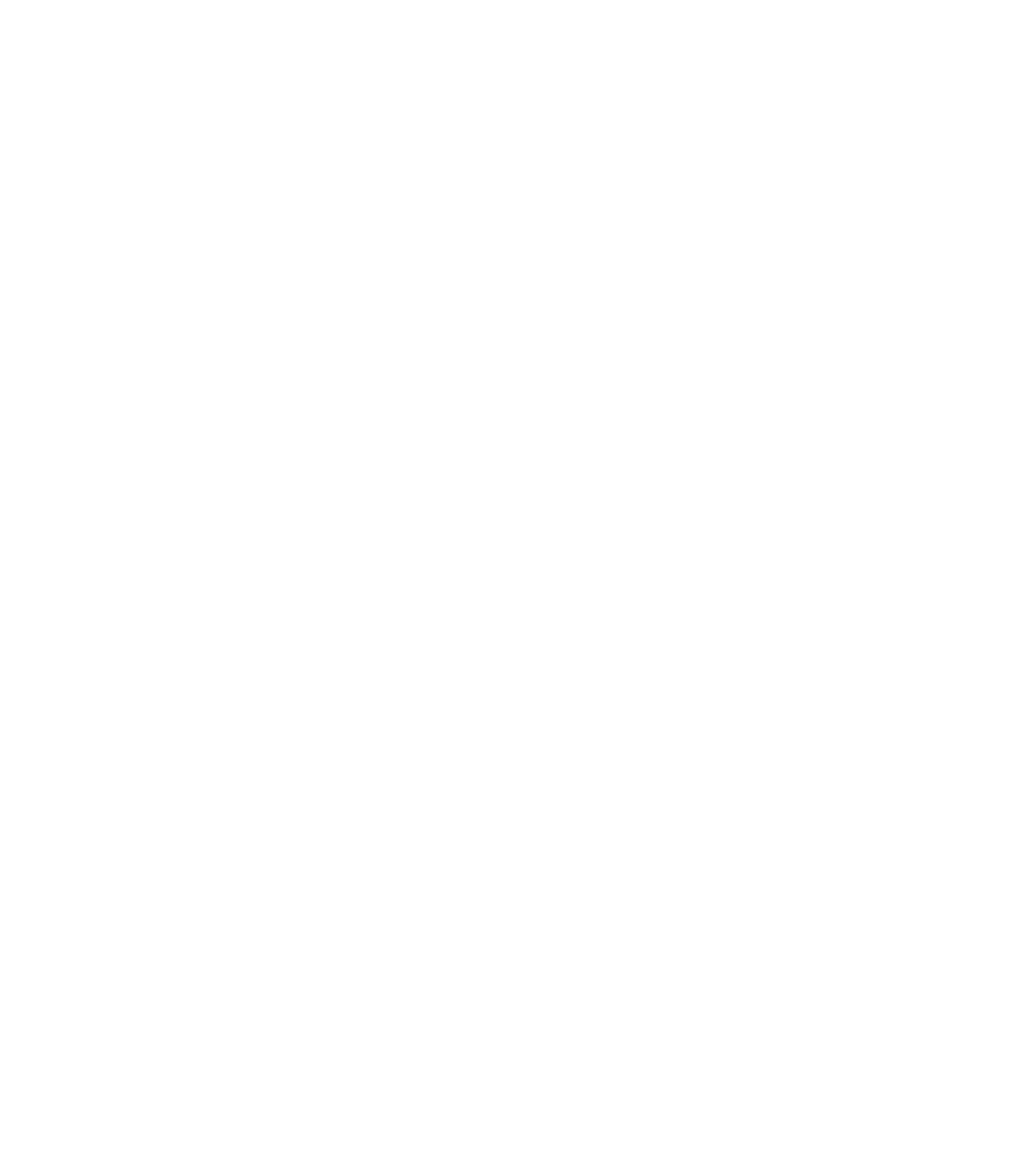
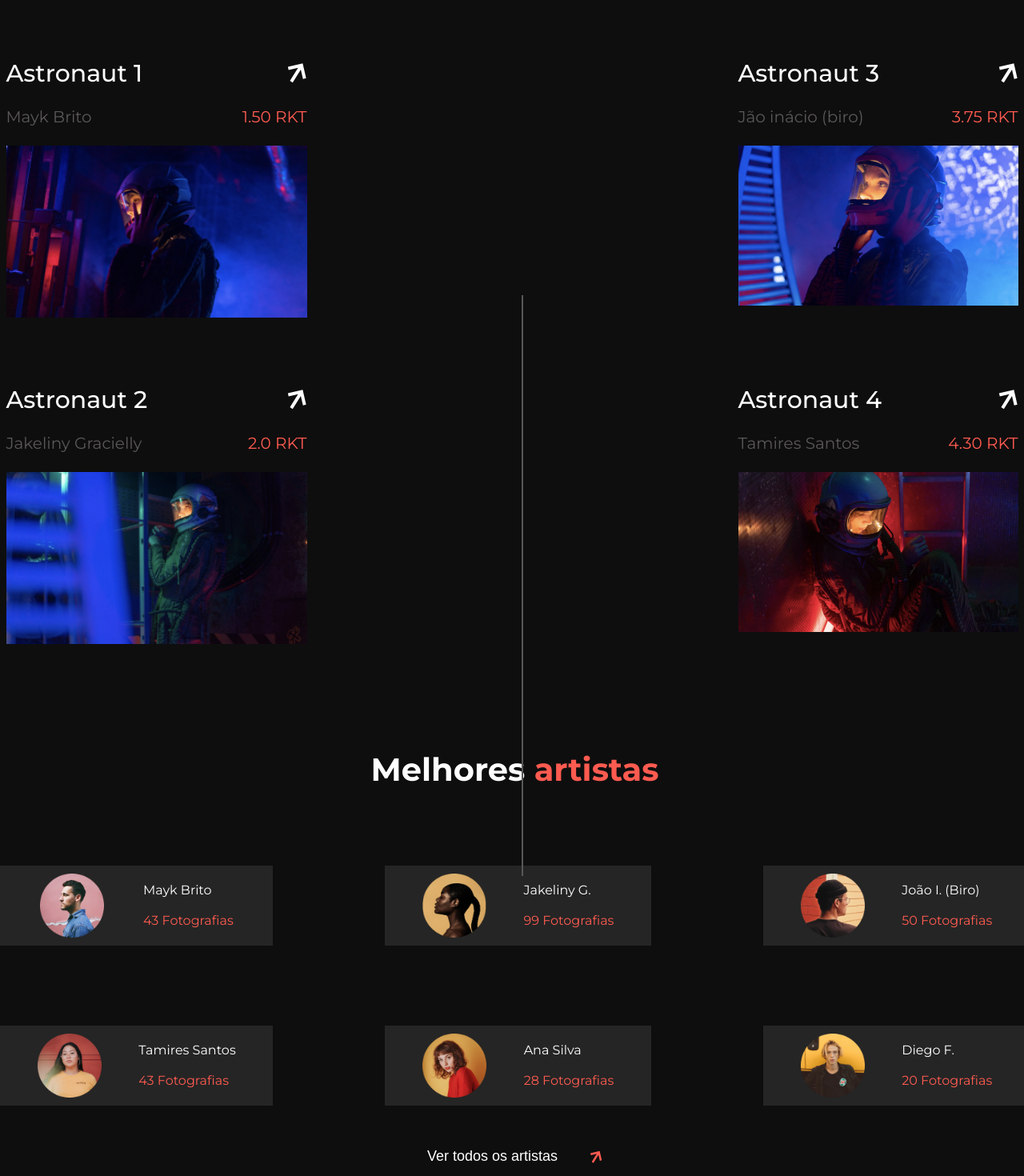
Before and after one commit to pedroviniciusn/Desafio_Rocket_NFTs, a React (Vite) app: page / in a window 1280 px wide. Shown: the part 1700-3170 px from the top of the page at 80% size. Before the commit the page ends 1484 px from the top, so only its background shows below. Built offline with nearby package versions, Linux system fonts and the light colour scheme.

Commit message:
adicionando 2 components

```diff
--- a/src/App.tsx
+++ b/src/App.tsx
@@ -1,5 +1,3 @@
-
-import AboutPage from './components/AboutPage'
 import Header  from './components/Header'
 import Home from './components/home'
 
@@ -11,7 +9,6 @@
     <>
       <Header/>
       <Home />
-      <AboutPage />
       <GlobalStyles />
     </>
   )
--- /dev/null
+++ b/src/components/BestArtists/BestArtistsList/index.ts
@@ -0,0 +1,45 @@
+import profile1 from '../../../assets/artista-1.png'
+import profile2 from '../../../assets/artista-2.png'
+import profile3 from '../../../assets/artista-3.png'
+import profile4 from '../../../assets/artista-4.png'
+import profile5 from '../../../assets/artista-5.png'
+import profile6 from '../../../assets/artista-6.png'
+
+export const BestArtistList = [
+    {
+        id: Math.floor(Math.random() * 10),
+        name: "Mayk Brito",
+        picturesNumber: "43 Fotografias",
+        img: profile1,
+    },
+    {
+        id: Math.floor(Math.random() * 10),
+        name: "Jakeliny G.",
+        picturesNumber: "99 Fotografias",
+        img: profile2,
+    },
+    {
+        id: Math.floor(Math.random() * 10),
+        name: "João I. (Biro)",
+        picturesNumber: "50 Fotografias",
+        img: profile3,
+    },
+    {
+        id: Math.floor(Math.random() * 10),
+        name: "Tamires Santos",
+        picturesNumber: "43 Fotografias",
+        img: profile4,
+    },
+    {
+        id: Math.floor(Math.random() * 10),
+        name: "Ana Silva",
+        picturesNumber: "28 Fotografias",
+        img: profile5,
+    },
+    {
+        id: Math.floor(Math.random() * 10),
+        name: "Diego F.",
+        picturesNumber: "20 Fotografias",
+        img: profile6,
+    },
+]
--- /dev/null
+++ b/src/components/BestArtists/ButtonMoreArtists/index.tsx
@@ -0,0 +1,13 @@
+import ArrowButton from '../../../assets/arrow-orange.svg'
+
+
+import { Button } from "./styles";
+
+export default function ButtonMoreArtists() {
+    return (
+        <Button>
+            <span>Ver todos os artistas</span>
+            <img src={ArrowButton} alt="Arrow orange"/>
+        </Button>
+    )
+}
--- /dev/null
+++ b/src/components/BestArtists/ButtonMoreArtists/styles.ts
@@ -0,0 +1,20 @@
+import styled from "styled-components"
+
+export const Button = styled.button`
+
+    width: 260.34px;
+    height: 41.34px;
+
+    display: flex;
+    align-items: center;
+    justify-content: space-around;
+
+    background-color: var(--background);
+    border: none;
+
+    color: #FFFFFF  ;
+
+    span {
+        font-size: 18px;
+    }
+`
--- /dev/null
+++ b/src/components/BestArtists/index.tsx
@@ -0,0 +1,33 @@
+import { ArtistsCards, Container, Content, ListArtists } from "./style";
+import Aritis from '../../assets/artista-1.png'
+import { BestArtistList } from "./BestArtistsList";
+import ButtonMoreArtists from "./ButtonMoreArtists";
+
+
+export default function BestArtists() {
+    return (
+        <Container>
+            <Content>
+                <div className="title">
+                    <h1>Melhores <span>artistas</span></h1>
+                </div>
+                <ListArtists>
+                    {
+                        BestArtistList.map((item) => {
+                            return (
+                                <ArtistsCards>
+                                    <img src={item.img} alt={item.name}/>
+                                    <div className="artistInfo">
+                                        <span className="nameArtist">{item.name}</span>
+                                        <span className="numbers">{item.picturesNumber}</span>
+                                    </div>
+                                </ArtistsCards>
+                            )
+                        })
+                    }
+                </ListArtists>
+                <ButtonMoreArtists />
+            </Content>
+        </Container>
+    )
+}
--- /dev/null
+++ b/src/components/BestArtists/style.ts
@@ -0,0 +1,110 @@
+import styled from "styled-components";
+
+export const Container = styled.section`
+    background: var(--body-background);
+    padding: 3rem 0 6rem;
+`
+
+export const Content = styled.div`
+    width: 1287px;
+    height: auto;
+    margin: 0 auto;
+
+
+    .title {
+        text-align: center;
+        padding-bottom: 6rem;
+
+        h1 {
+            font-size: 40px;
+            font-weight: bold;
+
+            span {
+                color: var(--color-logo);
+            }
+        }
+    }
+
+    button {
+        margin: 0 auto;
+        padding-top: 4rem;
+    }
+`
+
+export const ListArtists = styled.div`
+    display: grid;
+    grid-template-columns: repeat(5);
+    grid-template-rows: repeat(3, 1fr);
+    grid-column-gap: 0px;
+    grid-row-gap: 0px;
+
+    div:nth-child(1) {
+        grid-area: 1 / 1 / 2 / 2;
+    }
+
+    div:nth-child(2) {
+        grid-area: 1 / 3 / 2 / 4;
+    }
+
+    div:nth-child(3) {
+        grid-area: 1 / 5 / 2 / 6;
+    }
+
+    div:nth-child(4) {
+        grid-area: 3 / 1 / 4 / 2
+    }
+
+    div:nth-child(5) {
+        grid-area: 3 / 3 / 4 / 4;
+    }
+
+    div:nth-child(6) {
+        grid-area: 3 / 5 / 4 / 6;
+    }
+`
+
+export const ArtistsCards = styled.div`
+    max-width: 350px;
+    height: 100px;
+
+    display: flex;
+    align-items: center;
+    justify-content: space-evenly;
+
+    background-color: var(--card-color);
+
+    cursor: pointer;
+
+    img {
+        width: 80px;
+        height: 80px;
+    }
+
+    .artistInfo {
+        display: grid;
+        grid-template-columns: 1fr;
+        grid-template-rows: repeat(3, 1fr);
+        grid-column-gap: 0px;
+        grid-row-gap: 0px;
+
+        .nameArtists {
+            grid-area: 1 / 1 / 2 / 2;
+        }
+
+        .numbers {
+            grid-area: 3 / 1 / 4 / 2;
+            color: var(--color-logo);
+        }
+    }
+
+
+    &:hover {
+        background-color: var(--color-logo);
+
+        transition: 0.4s;
+
+        .numbers {
+            color: #FFFFFF;
+        }
+    }
+`
--- /dev/null
+++ b/src/components/PopularOfTheWeek/index.tsx
@@ -0,0 +1,44 @@
+import { PopularAstronaut } from "./popular";
+
+import { AstronautCards, Cards, Container, Content } from "./styles";
+import ArrowWhite from '../../assets/arrow-white.svg'
+import { ReactSVGElement } from "react";
+
+interface itemProps {
+    id: number;
+    astronaut: string;
+    name: string;
+    price: string;
+    img: string;
+}
+
+export default function PopularOfTheWeek() {
+    return (
+        <Container>
+            <Content>
+                <div className="title">
+                    <h1><span>Populares</span> da semana</h1>
+                </div>
+
+                <span className="line"></span>
+                <AstronautCards>
+                        {PopularAstronaut.map((item: itemProps) => {
+                            return (
+                                <Cards>
+                                    <div className="astronautNumber" key={item.id}>
+                                        <h3>{item.astronaut}</h3>
+                                        <img src={ArrowWhite}/>
+                                    </div>
+                                    <div className="nameAndPrice">
+                                        <span className="name">{item.name}</span>
+                                        <span className="price">{item.price}</span>
+                                    </div>
+                                    <img src={item.img} alt="Mayk Brito"/>
+                                </Cards>
+                            )
+                        })}
+                </AstronautCards>
+            </Content>
+        </Container>
+    )
+}
--- /dev/null
+++ b/src/components/PopularOfTheWeek/popular.ts
@@ -0,0 +1,36 @@
+import Astronaut2 from '../../assets/astronauta-2.png'
+import Astronaut1 from '../../assets/astronauta 1.png'
+import Astronaut3 from '../../assets/astronauta-3.png'
+import Astronaut4 from '../../assets/astronauta-4.png'
+
+
+export const PopularAstronaut = [
+    {
+        id: Math.floor(Math.random() * 10),
+        astronaut: "Astronaut 1",
+        name: "Mayk Brito",
+        price: "1.50 RKT",
+        img: Astronaut1,
+    },
+    {
+        id: Math.floor(Math.random() * 10),
+        astronaut: "Astronaut 2",
+        name: "Jakeliny Gracielly",
+        price: "2.0 RKT",
+        img: Astronaut2,
+    },
+    {
+        id: Math.floor(Math.random() * 10),
+        astronaut: "Astronaut 3",
+        name: "Jão inácio (biro)",
+        price: "3.75 RKT",
+        img: Astronaut3,
+    },
+    {
+        id: Math.floor(Math.random() * 10),
+        astronaut: "Astronaut 4",
+        name: "Tamires Santos",
+        price: "4.30 RKT",
+        img: Astronaut4,
+    }
+]
--- /dev/null
+++ b/src/components/PopularOfTheWeek/styles.ts
@@ -0,0 +1,105 @@
+import styled from "styled-components";
+
+export const Container = styled.section`
+    background: var(--body-background);
+    padding: 5rem 0;
+`
+
+export const Content = styled.div`
+    max-width: 1265px;
+    height: auto;
+    margin: 0 auto;
+
+    .title {
+        margin-bottom: 10rem;
+
+        h1 {
+            font-size: 40px;
+            font-weight: bold;
+
+            span {
+                color: var(--color-logo);
+            }
+        }
+    }
+
+    .line {
+        position: absolute;
+        top: 304%;
+        left: 51%;
+        margin-right: -50%;
+        transform: translate(-50%,-50%);
+        height: 726px;
+        border-left: 2px solid;
+        border-color: var(--subtitle-color);
+    }
+`
+
+export const AstronautCards = styled.div`
+    display: grid;
+    grid-template-columns: repeat(2,1fr);
+    grid-template-rows: repeat(1,1fr);
+    grid-column-gap: 0px;
+    grid-row-gap: 40px;
+
+    div:nth-child(1) {
+        grid-area: 1 / 1 / 2 / 2;
+    }
+
+    div:nth-child(2) {
+        grid-area: 3 / 1 / 4 / 2;
+    }
+
+    div:nth-child(3) {
+        grid-area: 1 / 3 / 2 / 4;
+    }
+
+    div:nth-child(4) {
+        grid-area: 3 / 3 / 4 / 4;
+    }
+`
+
+export const Cards = styled.div`
+    max-width: 376px;
+
+    .astronautNumber {
+        display: flex;
+        align-items: center;
+
+        h3 {
+            flex-grow: 1;
+            font-size: 30px;
+            font-weight: 500;
+        }
+
+        img {
+            width: 25px;
+            height: 25px;
+        }
+    }
+
+    .nameAndPrice {
+        display: flex;
+        align-items: center;
+
+        .name {
+            flex-grow: 1;
+            font-size: 20px;
+            color: var(--subtitle-color);
+        }
+
+        .price {
+            font-size: 20px;
+            color: var(--color-logo);
+        }
+    }
+
+    img {
+        width: 100%;
+    }
+
+    div:nth-child(-n + 11) {
+        padding-bottom: 1.5rem;
+    }
+
+`
--- a/src/components/home/index.tsx
+++ b/src/components/home/index.tsx
@@ -1,7 +1,10 @@
 import LogoExplorer from '../../assets/badge.svg'
 import GrupoDeArtistas from '../../assets/group-avarts.png'
+import AboutPage from '../AboutPage';
 import { ImagesGallery } from './gallery/ImagesGallery'
+import PopularOfTheWeek from '../PopularOfTheWeek';
 import { Container } from './styles'
+import BestArtists from '../BestArtists';
 
 interface itemProps {
     id: number;
@@ -11,6 +14,7 @@
 
 export default function Home() {
     return (
+        <>
         <Container>
             <main>
                 <div className='content'>
@@ -50,5 +54,9 @@
                 </div>
             </main>
       </Container>
+      <AboutPage />
+      <PopularOfTheWeek />
+      <BestArtists />
+      </>
     )
 }
--- a/src/components/home/styles.ts
+++ b/src/components/home/styles.ts
@@ -17,7 +17,7 @@
                 width: 401px;
                 margin-right: 2rem;
 
-                p{
+                p {
                     font-size: 17px;
                     text-align: start;
                 }
```
